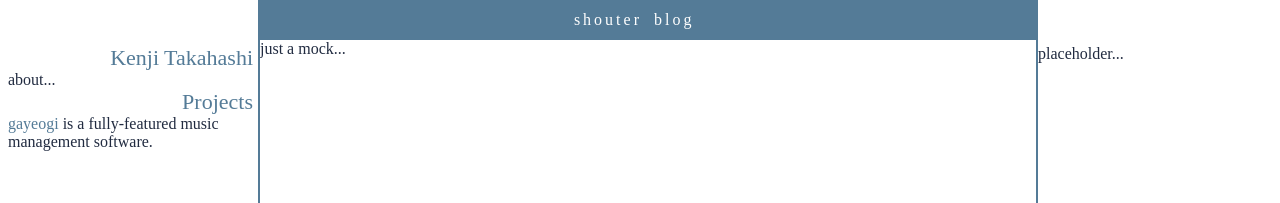
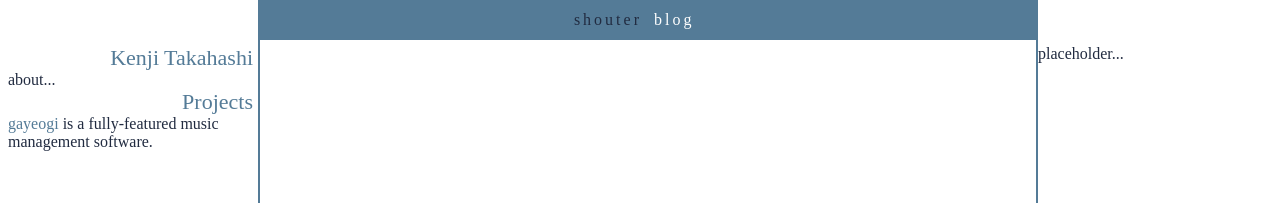
Before and after one commit to KenjiTakahashi/kenjitakahashi.github.com, a Jekyll site: the page built from index.html, in a window 1280 px wide. Shown: the top 203 px of the page. Built offline with Jekyll 4.4.1, drawn with Linux system fonts in a browser that asks for light colours.

Commit message:
shouter is now index

```diff
--- a/_includes/menu.html
+++ b/_includes/menu.html
@@ -1,7 +1,7 @@
 <ul>
     <li><a id="shouter"
     {% if page.title == 'Shouter' %}class="active"{% endif %}
-    href="/shouter.html">shouter</a></li>
+    href="/">shouter</a></li>
     <li><a id="blog"
     {% if page.title == 'Blog' %}class="active"{% endif %}
     href="/blog.html">blog</a></li>
--- a/index.html
+++ b/index.html
@@ -1,6 +1,17 @@
 ---
 layout: default
-title: Main
+title: Shouter
 ---
 
-<div id="content">just a mock...</div>
+{% for post in site.posts %}
+    {% if post.type == 'shout' %}
+    <div class="content">
+        <div class="datetime">
+            {{ post.datetime }}:
+        </div>
+        <div class="scontent">
+            {{ post.content }}
+        </div>
+    </div>
+    {% endif %}
+{% endfor %}
```
Also changed, not shown: shouter.html (deleted, +0 -17 lines).
